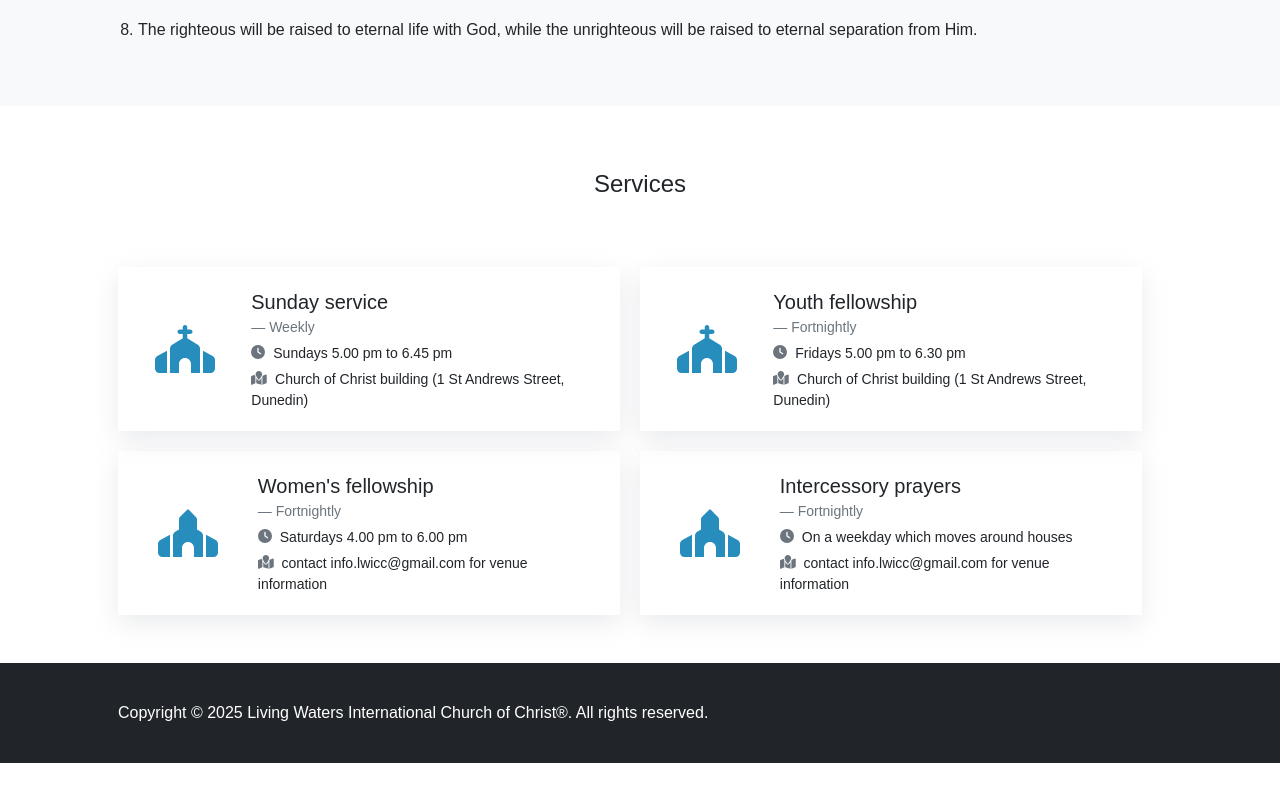
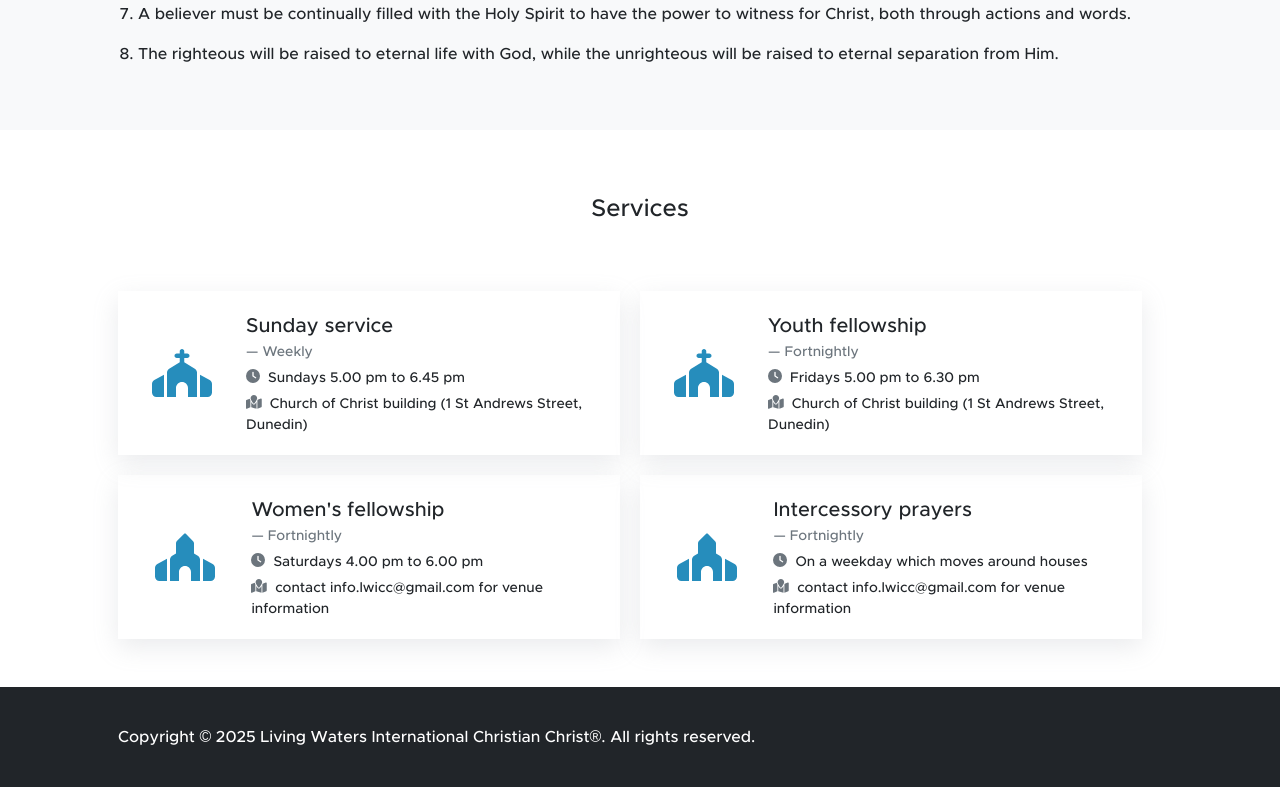
Before and after one commit to livingwatersicc/livingwatersicc, a Next.js app: page / in a window 1280 px wide. Shown: the part 1347-2134 px from the top of the page. Before the commit the page ends 2110 px from the top, so only its background shows below. Built offline with nearby package versions, Linux system fonts and the light colour scheme.

Commit message:
Implement font css

```diff
--- a/next.config.mjs
+++ b/next.config.mjs
@@ -1,6 +1,10 @@
 const nextConfig = {
   reactStrictMode: true,
   images: { unoptimized: true },
+  sassOptions: {
+    prependData: `@import "src/styles/variables.scss";`,
+    includePaths: ["../../node_modules"],
+  },
 };
 
 export default nextConfig;
--- a/src/components/footer/index.js
+++ b/src/components/footer/index.js
@@ -7,7 +7,7 @@ export const Footer = () => {
     <Container className="ps-5 pe-5">
       <div className={styles.footer}>
         Copyright © {new Date().getFullYear()} Living Waters International
-        Church of Christ®. All rights reserved.
+        Christian Christ®. All rights reserved.
       </div>
     </Container>
   );
--- a/src/components/logo/logo.module.scss
+++ b/src/components/logo/logo.module.scss
@@ -6,15 +6,16 @@
     display: flex;
     flex-direction: column;
     justify-content: center;
-    color: #07476d;
-    font-weight: 500;
+    color: $dark-blue;
 
     .first {
-      font-size: 33px;
-      line-height: 1.3em;
+      font-size: 30px;
+      line-height: 1.1em;
+      font-weight: 500;
     }
     .second {
-      font-size: 15px;
+      font-size: 14px;
+      font-weight: 500;
     }
   }
 }
--- a/src/pages/_app.js
+++ b/src/pages/_app.js
@@ -6,6 +6,7 @@ import "@fortawesome/fontawesome-svg-core/styles.css";
 config.autoAddCss = false;
 
 import "styles/globals.scss";
+import "styles/fonts.scss";
 
 export default function App({ Component, pageProps }) {
   return (
--- a/src/styles/custom.scss
+++ b/src/styles/custom.scss
@@ -5,8 +5,9 @@ $container-max-widths: (
   xl: 1140px,
 );
 
-$navbar-light-active-color: #268dbc;
-$dropdown-link-active-color: #268dbc;
+$navbar-light-active-color: $light-blue;
+$dropdown-link-active-color: $light-blue;
 $dropdown-link-active-bg: white;
 $dropdown-border-radius: 0px;
+
 @import "~bootstrap/scss/bootstrap";
--- a/src/styles/fonts.css
+++ /dev/null
@@ -1,66 +0,0 @@
-/*
- * metropolis
-================================================================================ */
-@font-face {
-  font-family: "metropolis-bold";
-  src: url("../fonts/metropolis/metropolis-bold-webfont.woff2") format("woff2"),
-    url("../fonts/metropolis/metropolis-bold-webfont.woff") format("woff");
-  font-style: normal;
-  font-weight: normal;
-}
-
-@font-face {
-  font-family: "metropolis-semibold";
-  src: url("../fonts/metropolis/metropolis-semibold-webfont.woff2")
-      format("woff2"),
-    url("../fonts/metropolis/metropolis-semibold-webfont.woff") format("woff");
-  font-style: normal;
-  font-weight: normal;
-}
-
-@font-face {
-  font-family: "metropolis-medium";
-  src: url("../fonts/metropolis/metropolis-medium-webfont.woff2")
-      format("woff2"),
-    url("../fonts/metropolis/metropolis-medium-webfont.woff") format("woff");
-  font-style: normal;
-  font-weight: normal;
-}
-
-@font-face {
-  font-family: "metropolis-regular";
-  src: url("../fonts/metropolis/metropolis-regular-webfont.woff2")
-      format("woff2"),
-    url("../fonts/metropolis/metropolis-regular-webfont.woff") format("woff");
-  font-style: normal;
-  font-weight: normal;
-}
-
-@font-face {
-  font-family: "metropolis-light";
-  src: url("../fonts/metropolis/metropolis-light-webfont.woff2") format("woff2"),
-    url("../fonts/metropolis/metropolis-light-webfont.woff") format("woff");
-  font-style: normal;
-  font-weight: normal;
-}
-
-@font-face {
-  font-family: "metropolis-extralight";
-  src: url("../fonts/metropolis/metropolis-extralight-webfont.woff2")
-      format("woff2"),
-    url("../fonts/metropolis/metropolis-extralight-webfont.woff") format("woff");
-  font-style: normal;
-  font-weight: normal;
-}
-
-@font-face {
-  font-family: "metropolis-italic";
-  src: url("../fonts/metropolis/metropolis-regularitalic-webfont.woff2")
-      format("woff2"),
-    url("../fonts/metropolis/metropolis-regularitalic-webfont.woff")
-      format("woff");
-  font-style: normal;
-  font-weight: normal;
-}
-
-/*# sourceMappingURL=fonts.css.map */
--- /dev/null
+++ b/src/styles/fonts.scss
@@ -0,0 +1,55 @@
+/*
+ * metropolis
+================================================================================ */
+@font-face {
+  font-family: "metropolis";
+  src: url("./font/metropolis/metropolis-bold-webfont.woff2") format("woff2"),
+    url("./font/metropolis/metropolis-bold-webfont.woff") format("woff");
+  font-style: bold;
+  font-weight: 600;
+}
+
+@font-face {
+  font-family: "metropolis";
+  src: url("./font/metropolis/metropolis-medium-webfont.woff2") format("woff2"),
+    url("./font/metropolis/metropolis-medium-webfont.woff") format("woff");
+  font-style: bold;
+  font-weight: 500;
+}
+
+@font-face {
+  font-family: "metropolis";
+  src: url("./font/metropolis/metropolis-regular-webfont.woff2") format("woff2"),
+    url("./font/metropolis/metropolis-regular-webfont.woff") format("woff");
+  font-style: normal;
+  font-weight: 300;
+}
+
+@font-face {
+  font-family: "metropolis";
+  src: url("./font/metropolis/metropolis-light-webfont.woff2") format("woff2"),
+    url("./font/metropolis/metropolis-light-webfont.woff") format("woff");
+  font-style: normal;
+  font-weight: 200;
+}
+
+@font-face {
+  font-family: "metropolis";
+  src: url("./font/metropolis/metropolis-extralight-webfont.woff2")
+      format("woff2"),
+    url("./font/metropolis/metropolis-extralight-webfont.woff") format("woff");
+  font-style: normal;
+  font-weight: 100;
+}
+
+@font-face {
+  font-family: "metropolis";
+  src: url("./font/metropolis/metropolis-regularitalic-webfont.woff2")
+      format("woff2"),
+    url("./font/metropolis/metropolis-regularitalic-webfont.woff")
+      format("woff");
+  font-style: italic;
+  font-weight: 300;
+}
+
+/*# sourceMappingURL=fonts.css.map */
--- a/src/styles/globals.scss
+++ b/src/styles/globals.scss
@@ -4,7 +4,7 @@ html,
 body {
   max-width: 100vw;
   overflow-x: hidden;
-  font-family: "metropolis-regular", sans-serif;
+  font-family: "metropolis", sans-serif;
   font-style: normal;
   font-weight: normal;
 }
--- /dev/null
+++ b/src/styles/variables.scss
@@ -0,0 +1,2 @@
+$light-blue: #268dbc;
+$dark-blue: #07476d;
```
